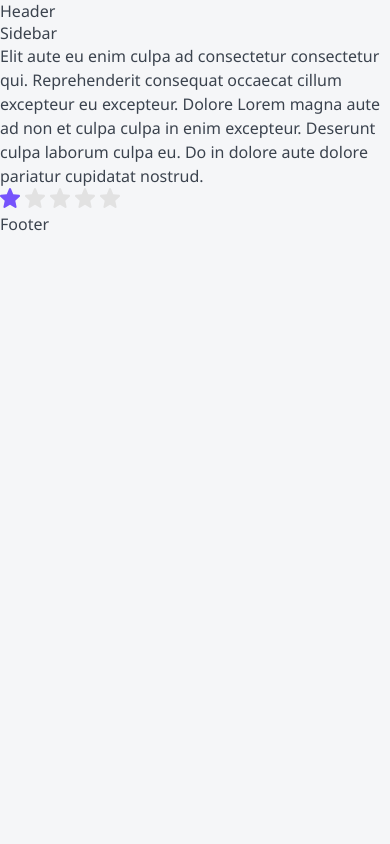
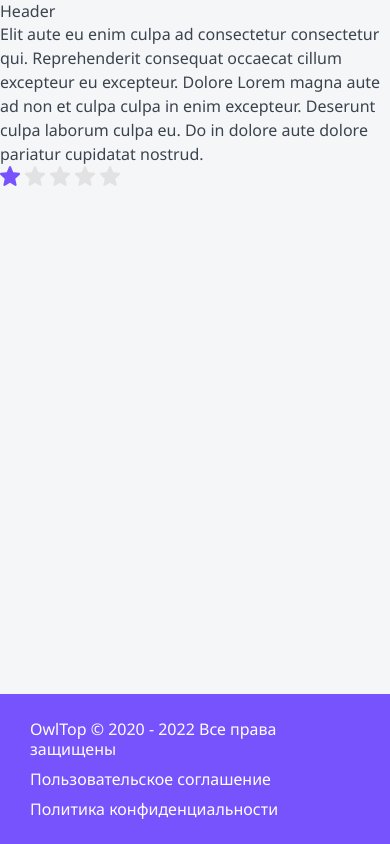
Before and after one commit to TheRebellionDreamer/my-next-app, a Next.js app: page / in a window 390 px wide. Built offline with nearby package versions, Linux system fonts and the light colour scheme.

Commit message:
Install date fns, set grid template for layout

```diff
--- a/layout/Footer/Footer.module.css
+++ b/layout/Footer/Footer.module.css
@@ -0,0 +1,26 @@
+.footer {
+  display: grid;
+
+  padding: 25px 30px;
+
+  color: var(--white);
+
+  background-color: var(--primary);
+
+  font-size: 16px;
+  line-height: 20px;
+  grid-template-columns: 1fr auto auto;
+  gap: 10px 40px;
+}
+
+.footer a:hover {
+  /* text-decoration: underline; */
+
+  color: var(--gray-light);
+}
+
+@media (max-width: 765px) {
+  .footer {
+    grid-template-columns: 1fr;
+  }
+}
--- a/layout/Footer/Footer.tsx
+++ b/layout/Footer/Footer.tsx
@@ -1,7 +1,20 @@
+import { format } from 'date-fns';
+import cn from 'classnames';
+import styles from './Footer.module.css';
 import FooterProps from './Footer.props';
 
-function Footer(props: FooterProps): JSX.Element {
-  return <div {...props}>Footer</div>;
+function Footer({ className, ...props }: FooterProps): JSX.Element {
+  return (
+    <footer {...props} className={cn(className, styles.footer)}>
+      <div>OwlTop © 2020 - {format(new Date(), 'yyyy')} Все права защищены</div>
+      <a href='#' target='_blank'>
+        Пользовательское соглашение
+      </a>
+      <a href='#' target='_blank'>
+        Политика конфиденциальности
+      </a>
+    </footer>
+  );
 }
 
 export default Footer;
--- a/layout/Layout.module.css
+++ b/layout/Layout.module.css
@@ -0,0 +1,48 @@
+.wrapper {
+  display: grid;
+  gap: 0 30px;
+
+  min-height: 100vh;
+  grid-template-columns: auto 230px minmax(320px, 1200px) auto;
+  grid-template-rows: auto 1fr auto;
+  /* stylelint-disable-next-line declaration-block-no-redundant-longhand-properties */
+  grid-template-areas:
+    ". header header ."
+    ". sidebar body ."
+    "footer footer footer footer";
+}
+
+.header {
+  display: none;
+  grid-area: header;
+}
+
+.sidebar {
+  grid-area: sidebar;
+}
+
+.body {
+  grid-area: body;
+}
+
+.footer {
+  grid-area: footer;
+}
+
+@media (max-width: 765px) {
+  .wrapper {
+    grid-template-columns: minmax(320px, 1fr);
+    grid-template-areas:
+      "header"
+      "body"
+      "footer";
+  }
+
+  .sidebar {
+    display: none;
+  }
+
+  .header {
+    display: block;
+  }
+}
--- a/layout/Layout.tsx
+++ b/layout/Layout.tsx
@@ -2,18 +2,17 @@
 import { Header } from './Header';
 import { Sidebar } from './Sidebar';
 import LayoutProps from './Layout.props';
+import styles from './Layout.module.css';
 import { FC } from 'react';
 
 function Layout({ children }: LayoutProps): JSX.Element {
   return (
-    <>
-      <Header />
-      <div>
-        <Sidebar />
-        <div>{children}</div>
-      </div>
-      <Footer />
-    </>
+    <div className={styles.wrapper}>
+      <Header className={styles.header} />
+      <Sidebar className={styles.sidebar} />
+      <div className={styles.body}>{children}</div>
+      <Footer className={styles.footer} />
+    </div>
   );
 }
 
--- a/package.json
+++ b/package.json
@@ -12,6 +12,7 @@
   },
   "dependencies": {
     "classnames": "^2.3.1",
+    "date-fns": "^2.28.0",
     "next": "12.2.0",
     "react": "18.2.0",
     "react-dom": "18.2.0"
```
Also changed, not shown: 1 other file (tests, documents, lock files or other folders).
